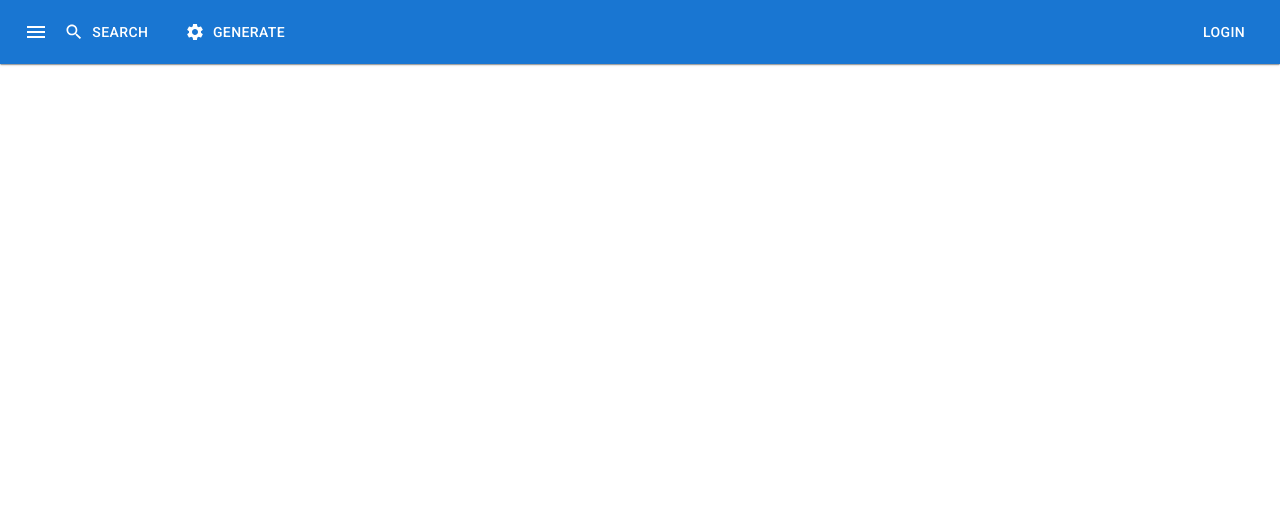
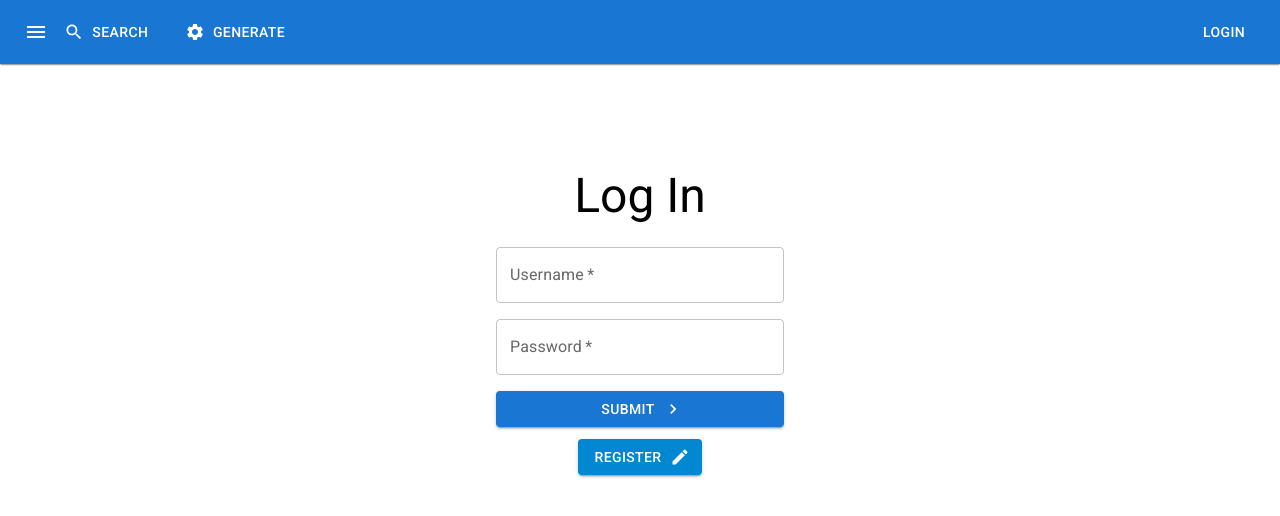
Before and after one commit to DavinIddo/Cahoot, a React (Create React App) app in the folder FE/: page /auth in a window 1280 px wide. Shown: the top 516 px of the page. Built offline with nearby package versions, Linux system fonts and the light colour scheme.

Commit message:
Added the register page and a button to switch between login and register page

```diff
--- a/FE/src/App.js
+++ b/FE/src/App.js
@@ -2,7 +2,7 @@ import { BrowserRouter as Router, Routes, Route } from "react-router-dom"
 import Search from './pages/Search';
 import Generate from './pages/Generate';
 import Layout from "./component/Layout";
-import Login from "./pages/Login";
+import Auth from "./pages/Auth";
 import { useState } from "react";
 
 function App() {
@@ -12,7 +12,15 @@ function App() {
     event.preventDefault()
     console.log(username, password)
 
-    // fetch('link')
+    const data = { 'username': username, 'password': password}
+
+    // fetch('http://localhost:4000/login', {
+    //   method: 'POST',
+    //   headers: {
+    //       'Content-Type': 'application/json'
+    //   },
+    //   body: JSON.stringify(data)
+    // })
     // .then(response => response.json())
     // .then(result => {
     //     console.log(result)
@@ -21,6 +29,11 @@ function App() {
     // .catch(error => {
     //     console.log(error)
     // })
+  }
+
+  function handleRegister(event, username, password) {
+    event.preventDefault()
+    console.log(username, password)
   }
 
   function handleLogout() {
@@ -34,7 +47,7 @@ function App() {
           <Routes>
             <Route path='/' element={<Search />} />
             <Route path='/generate' element={<Generate />} />
-            <Route path='/login' element={<Login handleLogin={handleLogin} />} />
+            <Route path='/auth' element={<Auth handleLogin={handleLogin} handleRegister={handleRegister} />} />
           </Routes>
         </Layout>
       </Router>
--- /dev/null
+++ b/FE/src/pages/Auth.js
@@ -0,0 +1,84 @@
+import React, { useState } from 'react'
+import { Button, Stack, TextField, Typography } from '@mui/material';
+import { Container } from '@mui/material';
+import { makeStyles } from '@material-ui/core';
+import ChevronRightIcon from '@mui/icons-material/ChevronRight';
+import CreateIcon from '@mui/icons-material/Create';
+import InputIcon from '@mui/icons-material/Input';
+
+const useStyles = makeStyles({
+    stack: {
+        marginTop: '2%'
+    }
+})
+
+function Auth({ handleLogin, handleRegister }) {
+    const classes = useStyles()
+    const [isLogin, setIsLogin] = useState(true)
+    const [username, setUsername] = useState('')
+    const [password, setPassword] = useState('')
+
+    function handleSwitch(status) {
+        setIsLogin(status)
+        setUsername('')
+        setPassword('')
+    }
+
+    return (
+        <Container align='center'>
+            {isLogin ? (
+                <div>
+                    <Typography variant='h3' component='h2' sx={{ marginTop: '9%' }} >Log In</Typography>
+                    <Stack
+                        className={classes.stack}
+                        component='form'
+                        sx={{ width: '25%' }}
+                        spacing={2}
+                        onSubmit={(e) => handleLogin(e, username, password)}
+                    >
+                        <TextField value={username} label='Username' required onChange={e => setUsername(e.target.value)} />
+                        <TextField value={password} label='Password' required onChange={e => setPassword(e.target.value)} type='password' />
+                        <Button variant='contained' type='submit' endIcon={<ChevronRightIcon />}>Submit</Button>
+                    </Stack>
+
+                    <Button
+                        variant='contained'
+                        color='info'
+                        endIcon={<CreateIcon />}
+                        sx={{ marginTop: '1%' }}
+                        onClick={() => handleSwitch(false)}
+                    >
+                        Register
+                    </Button>
+                </div>
+            ) : (
+                <div>
+                    <Typography variant='h3' component='h2' sx={{ marginTop: '9%' }} >Register</Typography>
+                    <Stack
+                        className={classes.stack}
+                        component='form'
+                        sx={{ width: '25%' }}
+                        spacing={2}
+                        onSubmit={(e) => handleRegister(e, username, password)}
+                    >
+                        <TextField value={username} label='Username' required onChange={e => setUsername(e.target.value)} />
+                        <TextField value={password} label='Password' required onChange={e => setPassword(e.target.value)} type='password' />
+                        <Button variant='contained' type='submit' endIcon={<ChevronRightIcon />}>Submit</Button>
+                    </Stack>
+
+                    <Button
+                        variant='contained'
+                        color='info'
+                        endIcon={<InputIcon />}
+                        sx={{ marginTop: '1%' }}
+                        onClick={() => handleSwitch(true)}
+                    >
+                        Login
+                    </Button>
+                </div>
+            )}
+        </Container>
+    );
+}
+
+export default Auth;
--- a/FE/src/pages/Login.js
+++ /dev/null
@@ -1,36 +0,0 @@
-import React, { useState } from 'react'
-import { Button, Stack, TextField, Typography } from '@mui/material';
-import { Container } from '@mui/material';
-import { makeStyles } from '@material-ui/core';
-import ChevronRightIcon from '@mui/icons-material/ChevronRight';
-
-const useStyles = makeStyles({
-    stack: {
-        marginTop: '2%'
-    }
-})
-
-function Login({ handleLogin }) {
-    const classes = useStyles()
-    const [username, setUsername] = useState('')
-    const [password, setPassword] = useState('')
-
-    return (
-        <Container align='center'>
-            <Typography variant='h3' component='h2' sx={{ marginTop: '9%' }} >Log In</Typography>
-            <Stack
-                className={classes.stack}
-                component='form'
-                sx={{ width: '25%' }}
-                spacing={2}
-                onSubmit={(e) => handleLogin(e, username, password)}
-            >
-                <TextField label='Username' required onChange={e => setUsername(e.target.value)} />
-                <TextField label='Password' required onChange={e => setPassword(e.target.value)} type='password' />
-                <Button variant='contained' type='submit' endIcon={<ChevronRightIcon />}>Submit</Button>
-            </Stack>
-        </Container>
-    );
-}
-
-export default Login;
```
